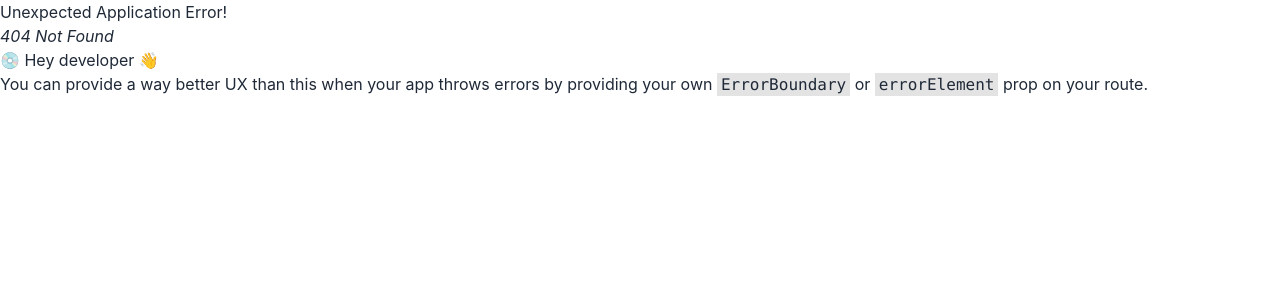
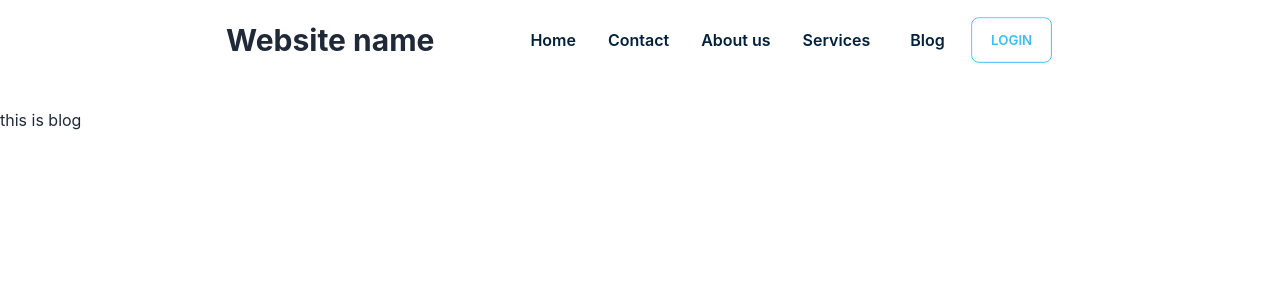
Before and after one commit to Maruf-Stack/service-review-client, a React (Create React App) app: page /blog in a window 1280 px wide. Before the commit this address had no page. Shown: the top 300 px of the page. Built offline with nearby package versions, Linux system fonts and the light colour scheme.

Commit message:
blog page add

```diff
--- a/src/Main/Main.js
+++ b/src/Main/Main.js
@@ -1,6 +1,5 @@
 import React from 'react';
 import { Outlet } from 'react-router-dom';
-import Footer from '../Shared/footer/Footer';
 import Header from '../Shared/header/Header';
 
 const Main = () => {
@@ -8,7 +7,6 @@
         <div >
             <Header></Header>
             <Outlet></Outlet>
-            <Footer></Footer>
         </div>
     );
 };
--- a/src/Shared/header/Header.js
+++ b/src/Shared/header/Header.js
@@ -9,6 +9,7 @@
         <li><Link className='font-semibold'>Contact</Link></li>
         <li><Link className='font-semibold'>About us</Link></li>
         <li><Link className='mr-2 font-semibold'>Services</Link></li>
+        <li><Link to="/blog" className='mr-2 font-semibold'>Blog</Link></li>
         <button className="invisible px-5 py-1 btn btn-outline btn-info lg:visible">Login</button>
     </>
     const smmenu = <>
@@ -16,6 +17,7 @@
         <li><Link className='font-semibold'>Contact</Link></li>
         <li><Link className='font-semibold'>About us</Link></li>
         <li><Link className='mr-2 font-semibold'>Services</Link></li>
+        <li><Link to="/blog" className='mr-2 font-semibold'>Blog</Link></li>
         <li><Link className='mr-2 font-semibold'>Login</Link></li>
         <li><Link className='mr-2 font-semibold'>Sign up</Link></li>
         <li><Link className='mr-2 font-semibold'>Sign out</Link></li>
--- /dev/null
+++ b/src/pages/blog/Blog.js
@@ -0,0 +1,11 @@
+import React from 'react';
+
+const Blog = () => {
+    return (
+        <div>
+            this is blog
+        </div>
+    );
+};
+
+export default Blog;
--- /dev/null
+++ b/src/pages/home/Home.js
@@ -0,0 +1,12 @@
+import React from 'react';
+import Footer from '../../Shared/footer/Footer';
+
+const Home = () => {
+    return (
+        <div>
+            <Footer></Footer>
+        </div>
+    );
+};
+
+export default Home;
```
Also changed, not shown: src/Routes/routes/Routes.js (+13 -1 lines).
